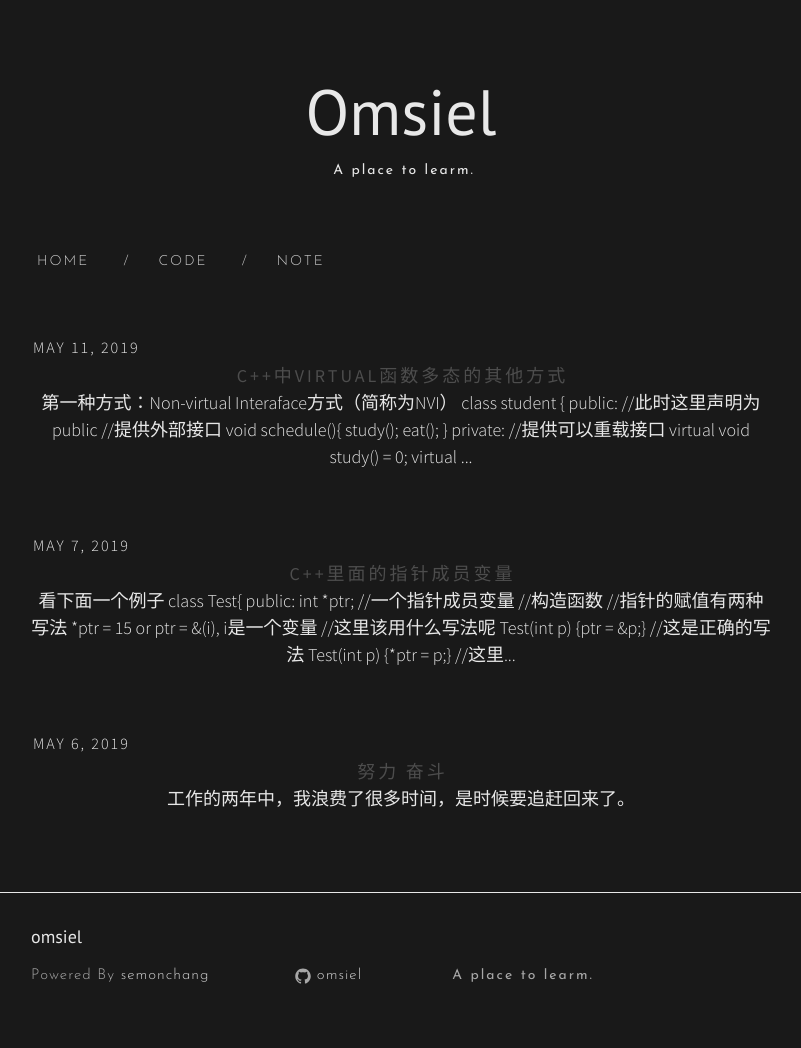
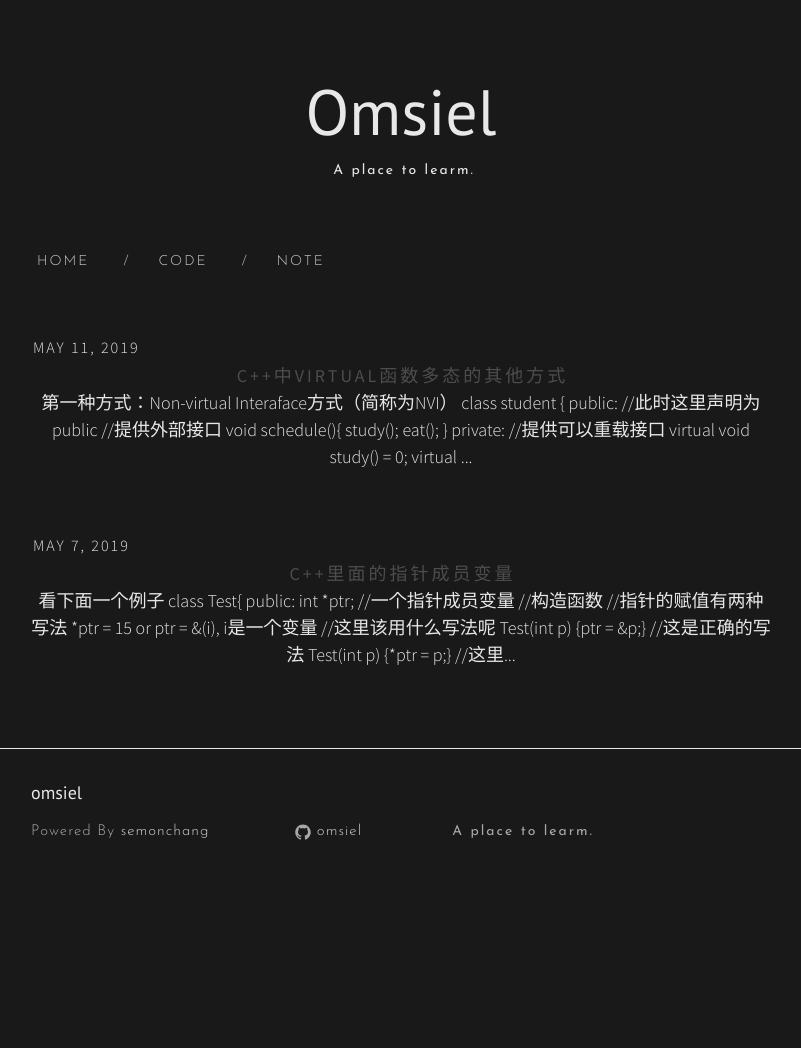
Before and after one commit to omsiel/omsiel.github.io, a Jekyll site: the page built from index.html, in a window 1280 px wide. Shown: the whole page, without its empty margins (239-1040 px from the left). Built offline with Jekyll 4.4.1, drawn with Linux system fonts in a browser that asks for light colours; nearby versions of some CDN libraries; the list of posts is cut into pages by our own code; after the commit the page ends 904 px from its top, so only the background shows below that.

Commit message:
修改文章

```diff
--- a/_posts/2019-05-06-first.markdown
+++ /dev/null
@@ -1,6 +0,0 @@
----
-layout: post
-title:  "努力 奋斗"
-date:   2019-05-06 03:00:00
----
-工作的两年中，我浪费了很多时间，是时候要追赶回来了。
```
Also changed, not shown: _posts/2019-05-07-指针成员变量的初始化问题.md (+1 -1 lines), _posts/2019-05-11-多态的一些其他实现.md (+1 -1 lines).
